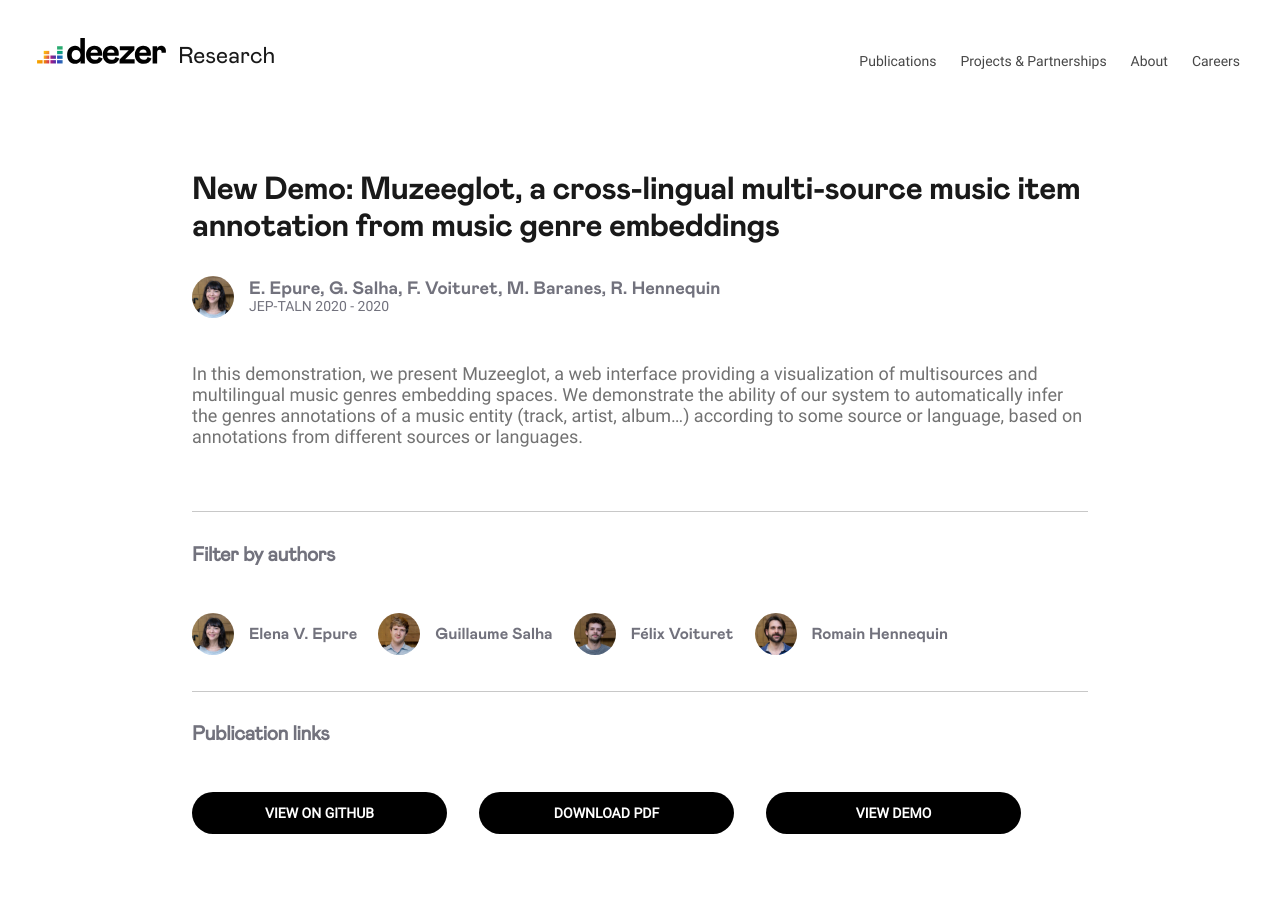
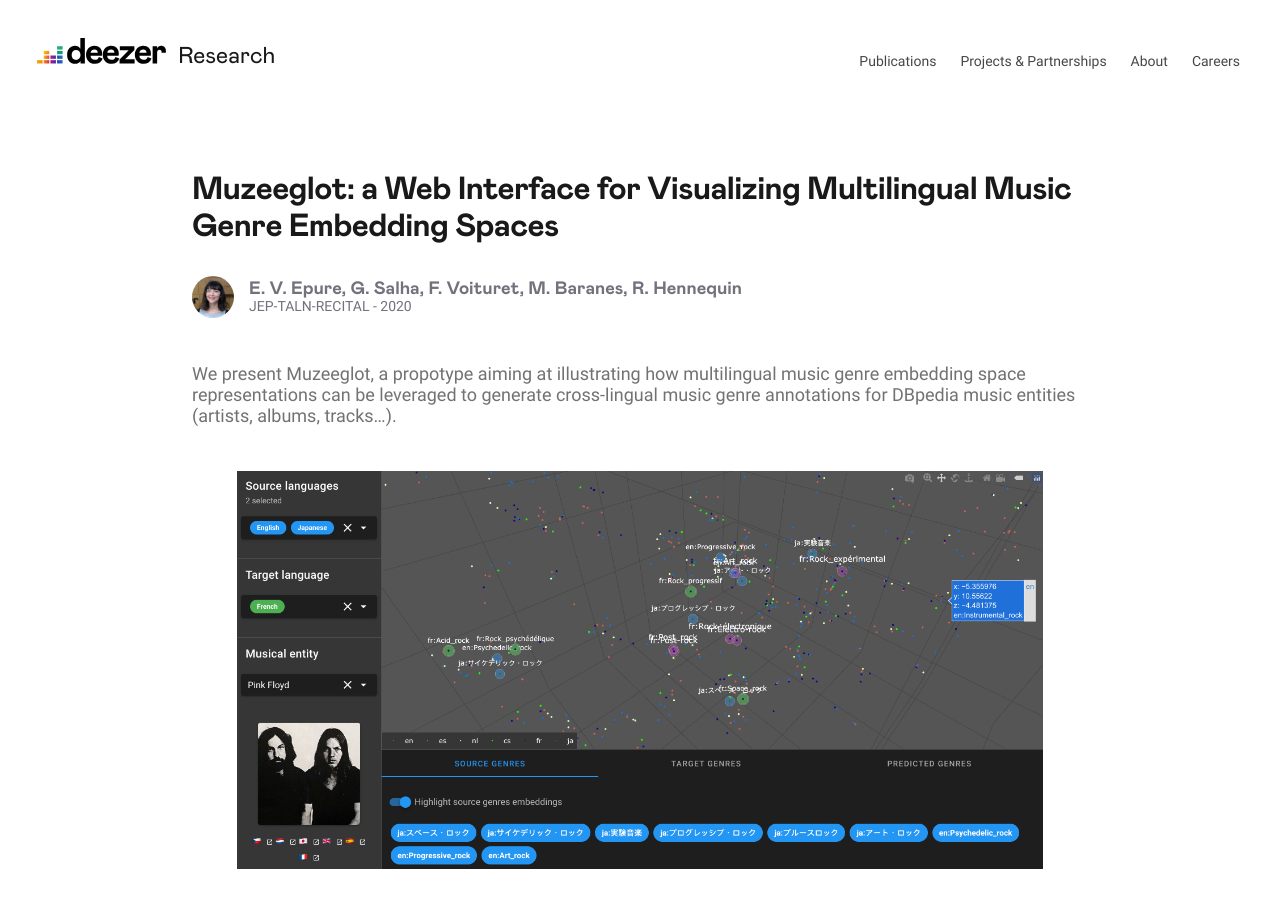
Before and after one commit to deezer/deezer.github.io, a Jekyll site: the page built from _posts/2020-06-08-taln-eepure.md, in a window 1280 px wide and 900 px high. Built offline with Jekyll 4.4.1, drawn with Linux system fonts in a browser that asks for light colours; comment, search, counter and statistics services are not loaded; some of the changed text lies outside the part shown.

Commit message:
taln 2020

```diff
--- a/_posts/2020-06-08-taln-eepure.md
+++ b/_posts/2020-06-08-taln-eepure.md
@@ -1,6 +1,6 @@
 ---
 layout: post
-title: "New Demo: Muzeeglot, a cross-lingual multi-source music item annotation from music genre embeddings"
+title: "Muzeeglot: a Web Interface for Visualizing Multilingual Music Genre Embedding Spaces"
 date: 2020-06-08 00:00:00 +0200
 category: Publication
 author: eepure
@@ -8,18 +8,31 @@
 people:
  - eepure
  - gsalha
+ - fvoituret
  - mbaranes
- - fvoituret
  - rhennequin
 publication_type: conference
 publication_title: "Muzeeglot : cross-lingual multi-source music item annotation from music genre embeddings"
 publication_year: 2020
 publication_month: June
-publication_authors: E. Epure, G. Salha,  F. Voituret, M. Baranes, R. Hennequin
-publication_conference: JEP-TALN 2020
+publication_authors: E. V. Epure, G. Salha,  F. Voituret, M. Baranes, R. Hennequin
+publication_conference: JEP-TALN-RECITAL
 publication_preprint: https://jep-taln2020.loria.fr/article-156/
 publication_code: "https://github.com/deezer/muzeeglot"
 publication_demo: "https://muzeeglot.deezer.com"
 ---
 
-In this demonstration, we present Muzeeglot, a web interface providing a visualization of multisources and multilingual music genres embedding spaces. We demonstrate the ability of our system to automatically infer the genres annotations of a music entity (track, artist, album...) according to some source or language, based on annotations from different sources or languages.
+We present Muzeeglot, a propotype aiming at illustrating how multilingual music genre embedding space representations can be leveraged to generate cross-lingual music genre annotations for DBpedia music entities (artists, albums, tracks...).
+
+<div class="publication-illustration">
+    <img
+        style="width: 90%;"
+        src="{{ '/static/images/publis/epure20taln/epure20taln.png' | prepend: site.url }}"
+        alt="Muzeeglot"/>
+</div>
+
+Muzeeglot includes a web interface to visualize these multilingual music genres embeddings.
+
+Based on annotations from one or several sources languages, our system automatically predicts the corresponding annotations in a target language. Languages supported: French (fr), English (en), Spanish (es), Dutch (nl), Czech (cs) and Japanese (ja).
+
+Muzeeglot will be presented as a demonstration at the JEP-TALN-RECITAL 2020 conference.
```
Also changed, not shown: _posts/2020-06-08-icmr-ibrahim.md (+2 -2 lines), static/images/publis/epure20taln/epure20taln.png (added).
